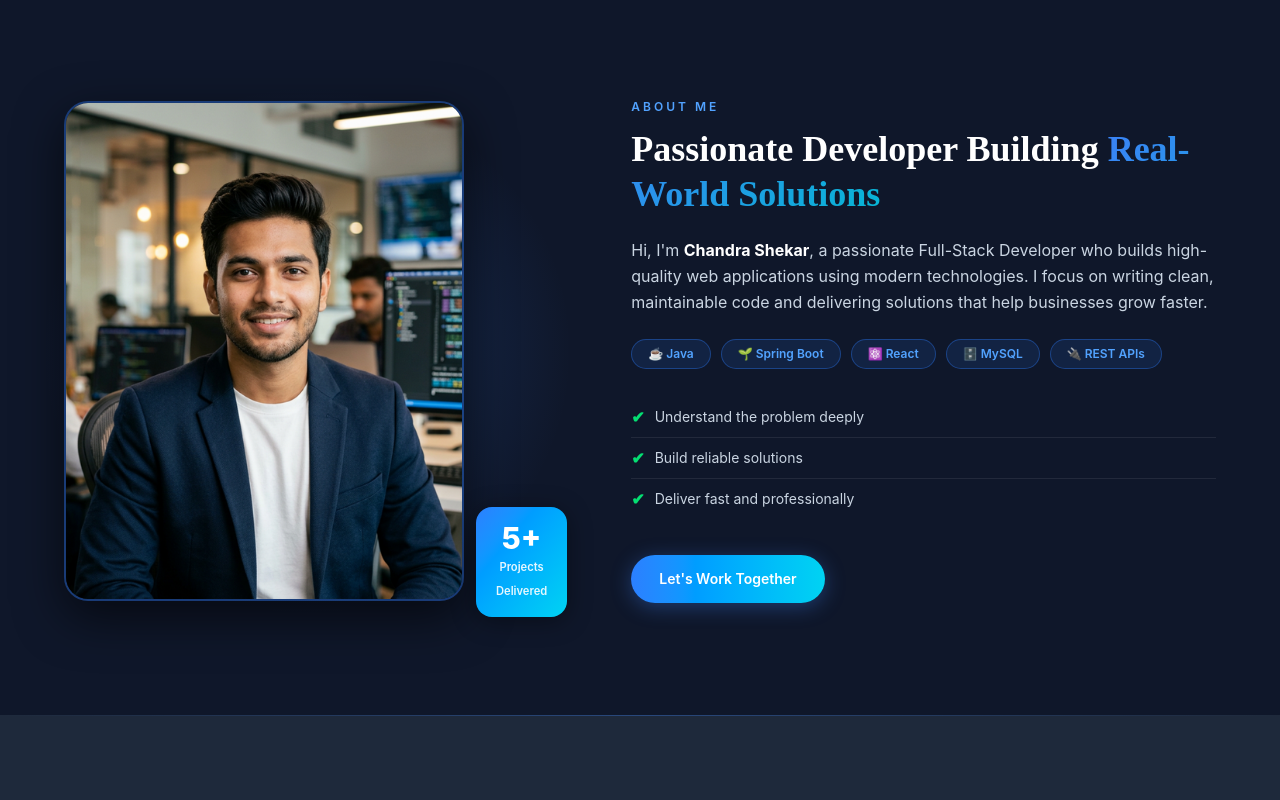
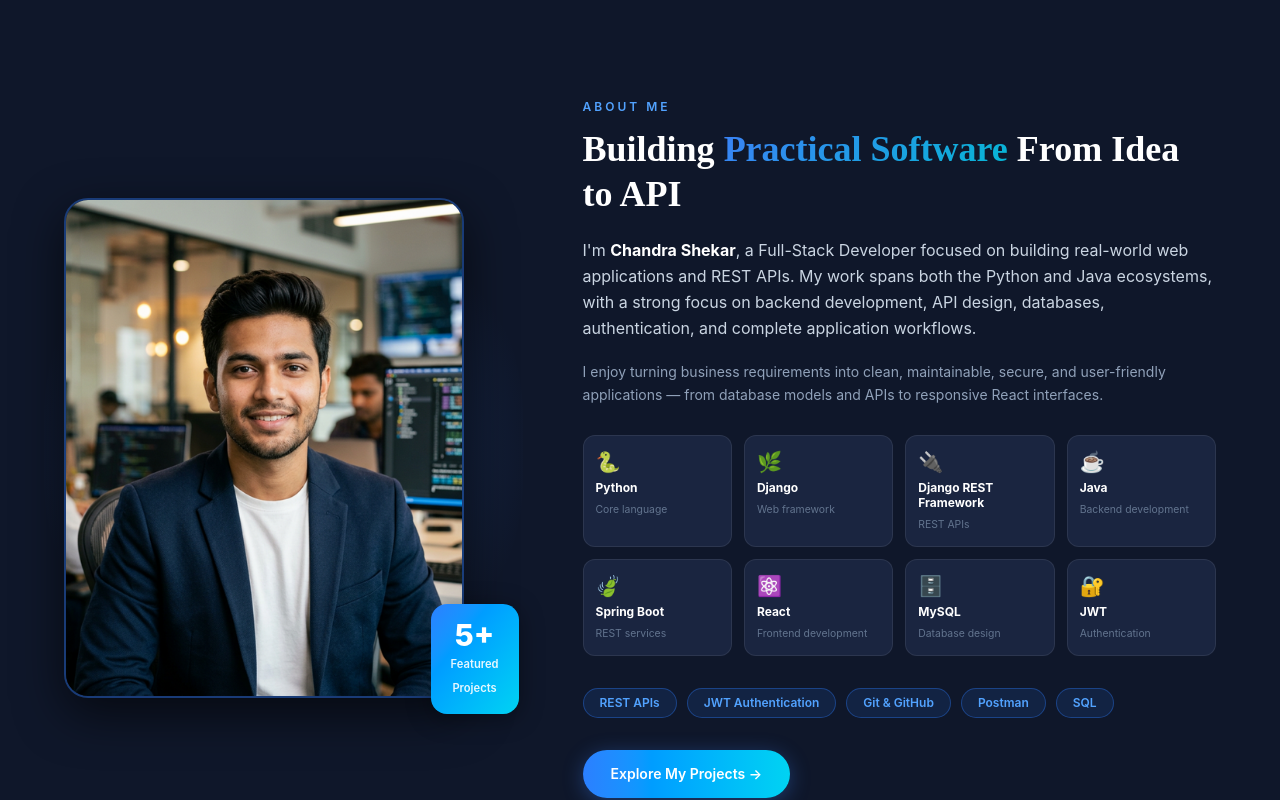
Before and after one commit to Chandrashekar1404/portfolio, a React (Vite) app in the folder portfolio-react/: page / in a window 1280 px wide. Shown: the part 860-1660 px from the top of the page. Built offline with nearby package versions, Linux system fonts and the light colour scheme.

Commit message:
Align about section with current GitHub profile

```diff
--- a/portfolio-react/src/components/About.jsx
+++ b/portfolio-react/src/components/About.jsx
@@ -1,80 +1,58 @@
-import { useEffect, useRef } from 'react'
-
 export default function About() {
-    const expRef = useRef(null)
-
-    useEffect(() => {
-        if (!expRef.current) return
-        const observer = new IntersectionObserver(entries => {
-            entries.forEach(entry => {
-                if (entry.isIntersecting) {
-                    let start = 0
-                    const timer = setInterval(() => {
-                        start += 0.2
-                        if (start >= 5) { expRef.current.textContent = '5+'; clearInterval(timer); return }
-                        expRef.current.textContent = Math.floor(start) + '+'
-                    }, 16)
-                    observer.unobserve(entry.target)
-                }
-            })
-        }, { threshold: 0.5 })
-        observer.observe(expRef.current)
-        return () => observer.disconnect()
-    }, [])
+    const skills = [
+        ['🐍', 'Python', 'Core language'],
+        ['🌿', 'Django', 'Web framework'],
+        ['🔌', 'Django REST Framework', 'REST APIs'],
+        ['☕', 'Java', 'Backend development'],
+        ['🍃', 'Spring Boot', 'REST services'],
+        ['⚛️', 'React', 'Frontend development'],
+        ['🗄️', 'MySQL', 'Database design'],
+        ['🔐', 'JWT', 'Authentication'],
+    ]
 
     return (
         <section className="py-28 bg-[#0F172A]" id="about">
             <div className="max-w-[1200px] mx-auto px-6">
-                <div className="grid grid-cols-1 lg:grid-cols-[1fr_1.2fr] gap-16 lg:gap-20 items-center">
-
-                    {/* Image */}
+                <div className="grid grid-cols-1 lg:grid-cols-[0.9fr_1.3fr] gap-14 lg:gap-20 items-center">
                     <div className="relative flex justify-center lg:justify-start" data-aos="fade-right">
-                        <div className="absolute inset-[-20px] rounded-full pointer-events-none"
-                            style={{ background: 'radial-gradient(circle, rgba(59,130,246,0.25) 0%, transparent 70%)' }} />
-                        <img
-                            src="/developer_profile.webp"
-                            alt="Chandra Shekar - Full Stack Developer"
-                            className="w-full max-w-[400px] rounded-3xl border-2 border-blue-500/35 relative z-10 shadow-[0_16px_48px_rgba(0,0,0,0.6)] object-cover"
-                            style={{ aspectRatio: '4/5' }}
-                        />
+                        <div className="absolute inset-[-20px] rounded-full pointer-events-none" style={{ background: 'radial-gradient(circle, rgba(59,130,246,0.25) 0%, transparent 70%)' }} />
+                        <img src="/developer_profile.webp" alt="Chandra Shekar - Full Stack Developer" className="w-full max-w-[400px] rounded-3xl border-2 border-blue-500/35 relative z-10 shadow-[0_16px_48px_rgba(0,0,0,0.6)] object-cover" style={{ aspectRatio: '4/5' }} />
                         <div className="absolute -bottom-4 -right-4 bg-gradient-to-br from-blue-500 to-cyan-400 p-4 px-5 rounded-2xl text-center z-20 shadow-[0_4px_24px_rgba(0,0,0,0.4)]">
-                            <span ref={expRef} className="block text-3xl font-extrabold leading-none">5+</span>
-                            <span className="text-[0.7rem] font-semibold opacity-90 leading-tight">Projects<br />Delivered</span>
+                            <span className="block text-3xl font-extrabold leading-none">5+</span>
+                            <span className="text-[0.7rem] font-semibold opacity-90 leading-tight">Featured<br />Projects</span>
                         </div>
                     </div>
 
-                    {/* Content */}
                     <div data-aos="fade-left">
                         <p className="text-xs font-semibold tracking-[3px] uppercase text-blue-400 mb-3">About Me</p>
                         <h2 className="font-['Poppins'] text-3xl lg:text-4xl font-bold leading-tight mb-5">
-                            Passionate Developer Building{' '}
-                            <span className="gradient-text">Real-World Solutions</span>
+                            Building <span className="gradient-text">Practical Software</span> From Idea to API
                         </h2>
-                        <p className="text-slate-300 text-base leading-relaxed mb-6">
-                            Hi, I'm <strong className="text-white">Chandra Shekar</strong>, a passionate Full-Stack Developer who builds high-quality web applications using modern technologies. I focus on writing clean, maintainable code and delivering solutions that help businesses grow faster.
+                        <p className="text-slate-300 text-base leading-relaxed mb-5">
+                            I'm <strong className="text-white">Chandra Shekar</strong>, a Full-Stack Developer focused on building real-world web applications and REST APIs. My work spans both the Python and Java ecosystems, with a strong focus on backend development, API design, databases, authentication, and complete application workflows.
+                        </p>
+                        <p className="text-slate-400 text-sm leading-relaxed mb-7">
+                            I enjoy turning business requirements into clean, maintainable, secure, and user-friendly applications — from database models and APIs to responsive React interfaces.
                         </p>
 
-                        {/* Tech pills */}
-                        <div className="flex flex-wrap gap-2.5 mb-7">
-                            {['☕ Java', '🌱 Spring Boot', '⚛️ React', '🗄️ MySQL', '🔌 REST APIs'].map(tech => (
-                                <span key={tech} className="bg-blue-500/12 border border-blue-500/35 text-blue-400 px-4 py-1.5 rounded-full text-xs font-semibold hover:bg-blue-500 hover:text-white hover:-translate-y-0.5 transition-all duration-300 cursor-default">
-                                    {tech}
-                                </span>
-                            ))}
-                        </div>
-
-                        {/* Approach */}
-                        <div className="mb-9 divide-y divide-white/[0.08]">
-                            {['Understand the problem deeply', 'Build reliable solutions', 'Deliver fast and professionally'].map(item => (
-                                <div key={item} className="flex items-center gap-2.5 py-2 text-slate-300 text-sm">
-                                    <span className="text-green-400 font-bold text-base">✔</span> {item}
+                        <div className="grid grid-cols-2 sm:grid-cols-4 gap-3 mb-8">
+                            {skills.map(([icon, title, subtitle]) => (
+                                <div key={title} className="bg-[#1A2540] border border-white/[0.08] rounded-xl p-3 hover:border-blue-500/35 hover:-translate-y-1 transition-all duration-300">
+                                    <div className="text-xl mb-1">{icon}</div>
+                                    <strong className="block text-xs text-white leading-tight">{title}</strong>
+                                    <span className="text-[0.65rem] text-slate-500">{subtitle}</span>
                                 </div>
                             ))}
                         </div>
 
-                        <a href="#contact" onClick={e => { e.preventDefault(); document.querySelector('#contact')?.scrollIntoView({ behavior: 'smooth', block: 'start' }) }}
-                            className="inline-flex items-center gap-2.5 bg-gradient-to-r from-blue-500 to-cyan-400 text-white font-semibold text-sm px-7 py-3.5 rounded-full shadow-[0_4px_20px_rgba(59,130,246,0.35)] hover:-translate-y-0.5 hover:shadow-[0_8px_32px_rgba(59,130,246,0.4)] transition-all duration-300">
-                            Let's Work Together
+                        <div className="flex flex-wrap gap-2.5 mb-8">
+                            {['REST APIs', 'JWT Authentication', 'Git & GitHub', 'Postman', 'SQL'].map(tech => (
+                                <span key={tech} className="bg-blue-500/12 border border-blue-500/35 text-blue-400 px-4 py-1.5 rounded-full text-xs font-semibold">{tech}</span>
+                            ))}
+                        </div>
+
+                        <a href="#portfolio" onClick={e => { e.preventDefault(); document.querySelector('#portfolio')?.scrollIntoView({ behavior: 'smooth', block: 'start' }) }} className="inline-flex items-center gap-2.5 bg-gradient-to-r from-blue-500 to-cyan-400 text-white font-semibold text-sm px-7 py-3.5 rounded-full shadow-[0_4px_20px_rgba(59,130,246,0.35)] hover:-translate-y-0.5 transition-all duration-300">
+                            Explore My Projects →
                         </a>
                     </div>
                 </div>
```
